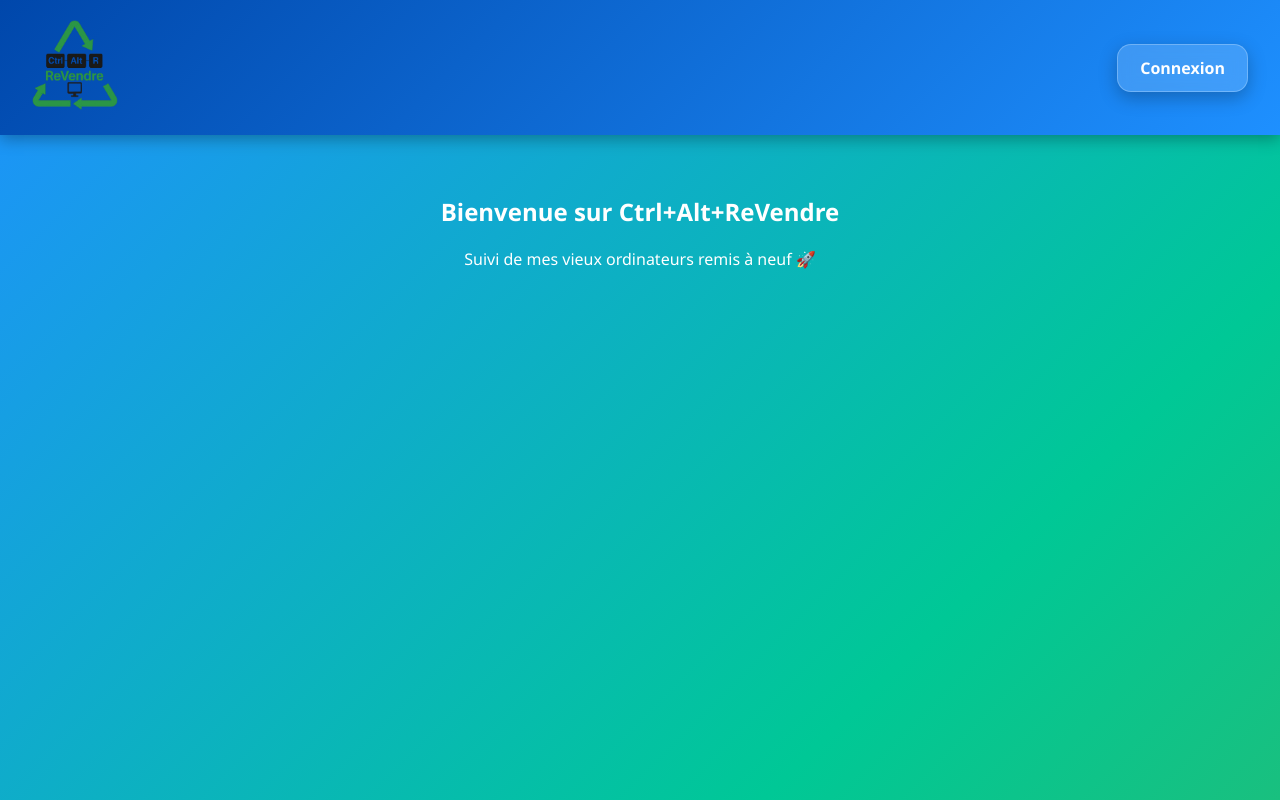
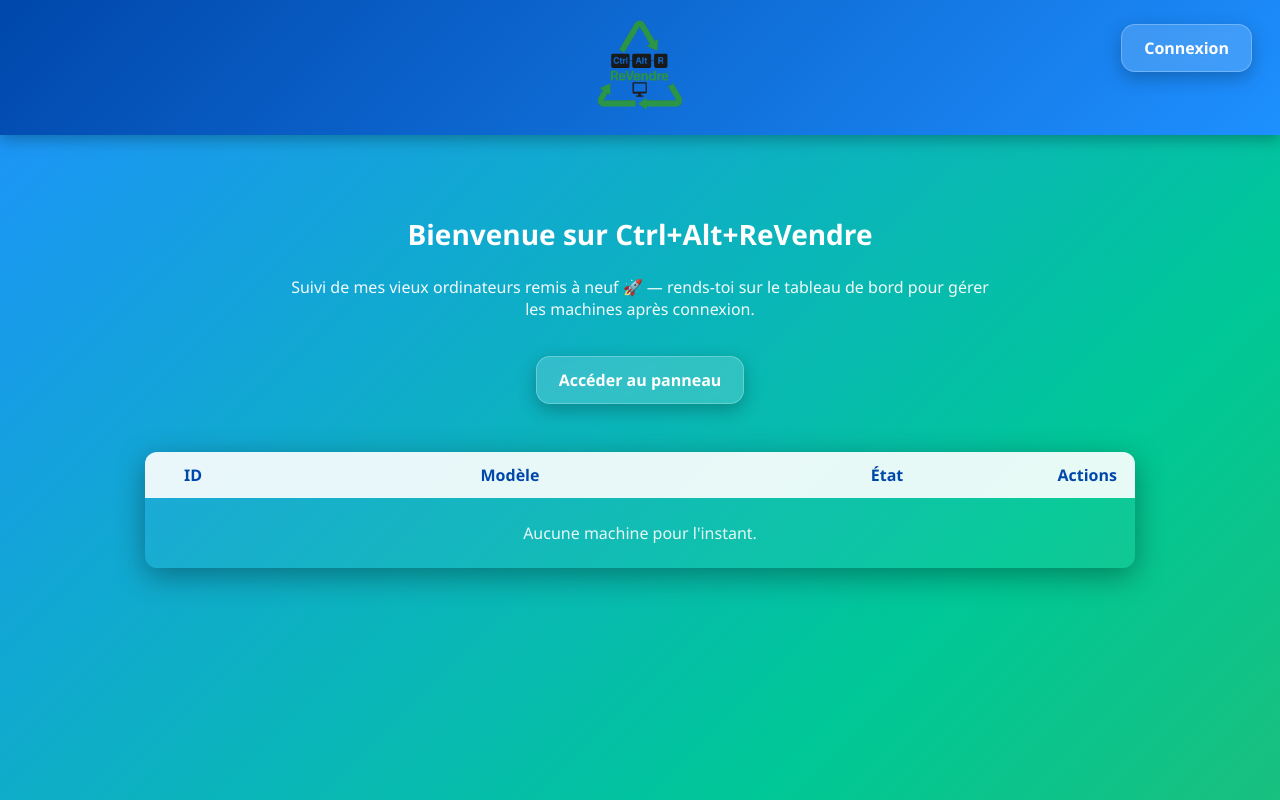
Before and after one commit to Pier-Alexis/Ctrl-Alt-Revendre, a Flask app: page / in a window 1280 px wide. Run offline with Flask 3, Linux system fonts and the light colour scheme.

Commit message:
Update index.html

```diff
--- a/templates/index.html
+++ b/templates/index.html
@@ -3,21 +3,53 @@
 <head>
     <meta charset="UTF-8">
     <title>Ctrl+Alt+ReVendre</title>
+    <meta name="viewport" content="width=device-width,initial-scale=1">
     <link rel="stylesheet" href="{{ url_for('static', filename='style.css') }}">
 </head>
 <body class="homepage">
     <header class="header">
-        <div class="logo-container">
+        <div class="logo-container container">
             <img src="{{ url_for('static', filename='logo.png') }}" alt="Ctrl+Alt+ReVendre" class="logo">
         </div>
-        <div class="login-container">
+        <div style="position: absolute; right: 28px; top: 24px;">
             <a href="/login" class="login-btn">Connexion</a>
         </div>
     </header>
 
-    <main class="content">
-        <h2>Bienvenue sur Ctrl+Alt+ReVendre</h2>
-        <p>Suivi de mes vieux ordinateurs remis à neuf 🚀</p>
+    <main class="content container">
+        <h2 style="margin-top: 40px; font-size: 28px;">Bienvenue sur Ctrl+Alt+ReVendre</h2>
+        <p style="opacity:0.95; margin-top:14px; max-width:700px; margin-left:auto; margin-right:auto;">
+            Suivi de mes vieux ordinateurs remis à neuf 🚀 — rends-toi sur le tableau de bord pour gérer les machines après connexion.
+        </p>
+
+        <div style="margin-top: 36px;">
+            <a href="/login" class="btn">Accéder au panneau</a>
+        </div>
+
+        <div class="table-container" style="margin-top:48px;">
+            <div class="table-header">
+                <div>ID</div>
+                <div>Modèle</div>
+                <div>État</div>
+                <div style="text-align:right">Actions</div>
+            </div>
+
+            {% for pc in computers %}
+            <div class="table-row">
+                <div style="font-weight:700;">{{ pc.id }}</div>
+                <div>
+                    <div style="font-weight:700;">{{ pc.modele }}</div>
+                    <div style="opacity:0.85; font-size:13px;">{{ pc.composants }}</div>
+                </div>
+                <div style="font-weight:600;">{{ pc.etat }}</div>
+                <div class="row-actions">
+                    <a class="small-btn btn" href="{{ url_for('edit', pc_id=pc.id) }}">Modifier</a>
+                </div>
+            </div>
+            {% else %}
+            <div style="padding:24px; color: rgba(255,255,255,0.9)">Aucune machine pour l'instant.</div>
+            {% endfor %}
+        </div>
     </main>
 </body>
 </html>
```
